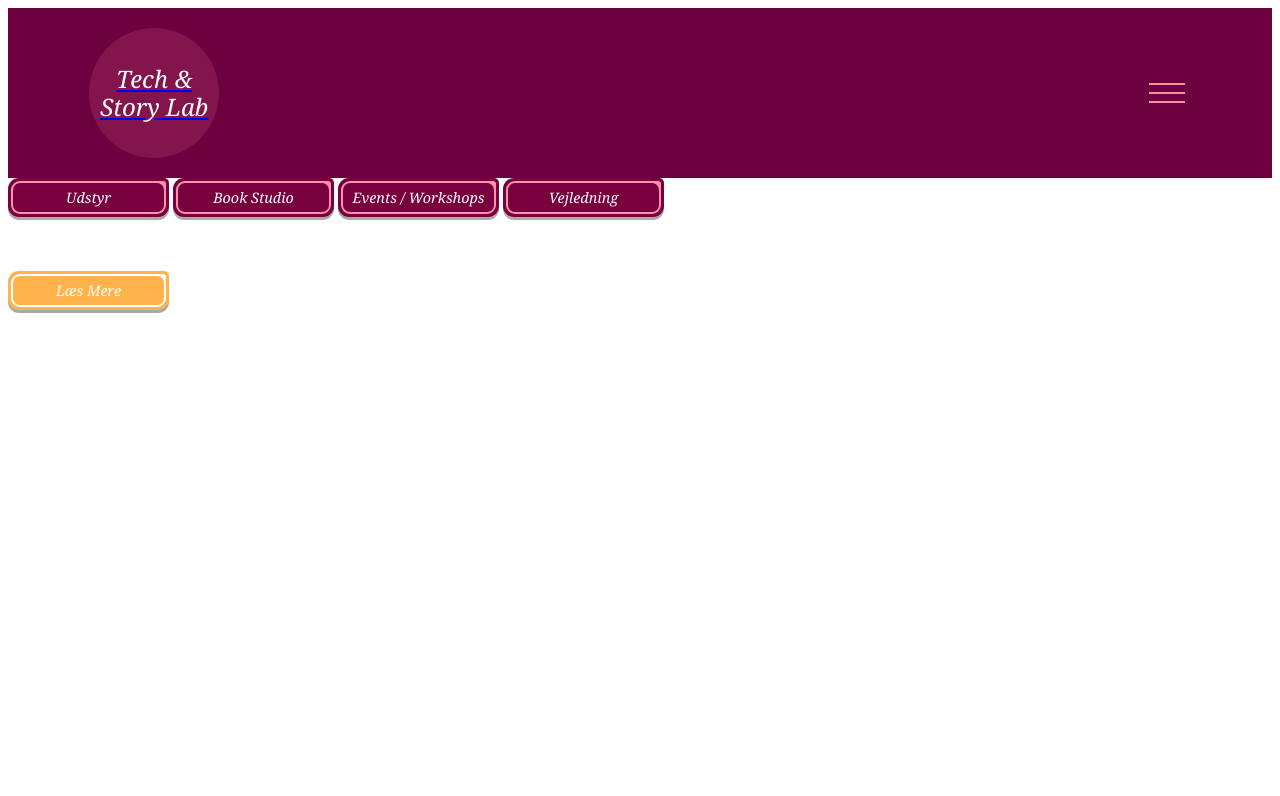
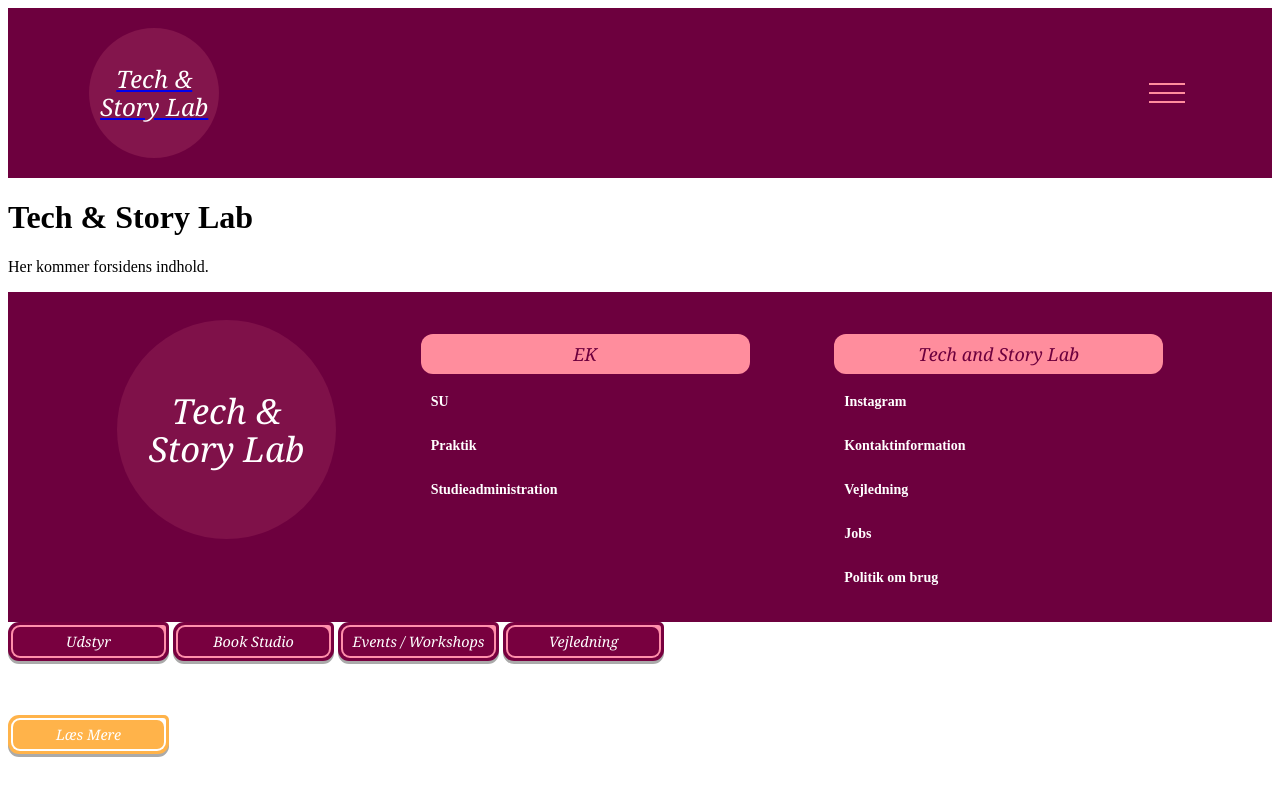
Before and after one commit to Jacobsvi/t-sl_astro, an Astro site: page / in a window 1280 px wide. Built offline with nearby package versions, Linux system fonts and the light colour scheme; Astro itself is replaced by a stand-in of ours; no server answers; the database is empty.

Commit message:
feat: implement Footer component with links and styling

```diff
--- a/src/components/Footer.astro
+++ b/src/components/Footer.astro
@@ -1,3 +1,221 @@
+
+---
+const { logoSrc = "" } = Astro.props;
+
+// Erstat "#" med de rigtige adresser, når I har dem.
+const ekLinks = [
+  { text: "SU", href: "/" },
+  { text: "Praktik", href: "/" },
+  { text: "Studieadministration", href: "/" },
+];
+
+const labLinks = [
+  { text: "Instagram", href: "/udstyr" },
+  { text: "Kontaktinformation", href: "/" },
+  { text: "Vejledning", href: "/help" },
+  { text: "Jobs", href: "/" },
+  { text: "Politik om brug", href: "/" },
+];
 ---
 
----
+<footer class="site-footer">
+  <div class="footer-inner">
+    <a
+      class="footer-logo-link"
+      href="/"
+      aria-label="Tech & Story Lab – forside"
+    >
+      {
+        logoSrc ? (
+          <img
+            class="footer-logo"
+            src={logoSrc}
+            alt="Tech & Story Lab"
+            width="256"
+            height="256"
+          />
+        ) : (
+          <span class="footer-logo-placeholder" aria-hidden="true">
+            Tech &amp;
+            <br />
+            Story Lab
+          </span>
+        )
+      }
+    </a>
+
+    <nav class="footer-group" aria-labelledby="footer-ek-title">
+      <h2 id="footer-ek-title" class="footer-heading">EK</h2>
+
+      <ul class="footer-links">
+        {
+          ekLinks.map((link) => (
+            <li>
+              <a href={link.href}>{link.text}</a>
+            </li>
+          ))
+        }
+      </ul>
+    </nav>
+
+    <nav class="footer-group" aria-labelledby="footer-lab-title">
+      <h2 id="footer-lab-title" class="footer-heading">
+        Tech and Story Lab
+      </h2>
+
+      <ul class="footer-links">
+        {
+          labLinks.map((link) => (
+            <li>
+              <a href={link.href}>{link.text}</a>
+            </li>
+          ))
+        }
+      </ul>
+    </nav>
+  </div>
+</footer>
+
+<style>
+  .site-footer {
+    --footer-background: #6d003e;
+    --footer-accent: #ff8d9d;
+
+    width: 100%;
+    background-color: var(--footer-background);
+    color: white;
+    font-family: inherit;
+  }
+
+  .site-footer,
+  .site-footer * {
+    box-sizing: border-box;
+  }
+
+  .footer-inner {
+    display: grid;
+    grid-template-columns:
+      minmax(0, 1fr)
+      minmax(0, 1.5fr)
+      minmax(0, 1.5fr);
+    align-items: start;
+    gap: clamp(32px, 6.6vw, 100px);
+
+    width: 100%;
+    max-width: 1512px;
+    margin-inline: auto;
+    padding: 28px clamp(24px, 8.5vw, 128px);
+  }
+
+  .footer-logo-link {
+    display: block;
+    width: 100%;
+    max-width: 256px;
+    border-radius: 50%;
+    color: white;
+    text-decoration: none;
+  }
+
+  .footer-logo {
+    display: block;
+    width: 100%;
+    height: auto;
+    aspect-ratio: 1;
+    object-fit: contain;
+  }
+
+  .footer-logo-placeholder {
+    display: grid;
+    place-content: center;
+
+    width: 100%;
+    aspect-ratio: 1;
+    border-radius: 50%;
+    background-color: rgb(255 141 157 / 12%);
+
+    font-family: "Oso Serif", Georgia, serif;
+    font-size: clamp(24px, 2.7vw, 40px);
+    font-style: italic;
+    line-height: 1.1;
+    text-align: center;
+  }
+
+  .footer-group {
+    min-width: 0;
+    padding-top: 14px;
+  }
+
+  .footer-heading {
+    margin: 0 0 12px;
+    padding: 8px 16px;
+    border-radius: 12px;
+
+    background-color: var(--footer-accent);
+    color: var(--footer-background);
+
+    font-family: "Oso Serif", Georgia, serif;
+    font-size: 18px;
+    font-style: italic;
+    font-weight: 400;
+    line-height: 24px;
+    text-align: center;
+  }
+
+  .footer-links {
+    display: flex;
+    flex-direction: column;
+    gap: 12px;
+
+    margin: 0;
+    padding: 0 10px;
+    list-style: none;
+  }
+
+  .footer-links a {
+    display: inline-block;
+    padding-block: 4px;
+
+    color: white;
+    font-size: 14px;
+    font-weight: 600;
+    line-height: 24px;
+    text-decoration: none;
+    overflow-wrap: anywhere;
+  }
+
+  .footer-links a:hover {
+    text-decoration: underline;
+    text-underline-offset: 4px;
+  }
+
+  .footer-links a:focus-visible,
+  .footer-logo-link:focus-visible {
+    outline: 3px solid white;
+    outline-offset: 5px;
+  }
+
+  @media (max-width: 700px) {
+    .footer-inner {
+      grid-template-columns: 1fr;
+      gap: 32px;
+      padding: 32px 24px;
+    }
+
+    .footer-logo-link {
+      max-width: 150px;
+      justify-self: center;
+    }
+
+    .footer-logo-placeholder {
+      font-size: 26px;
+    }
+
+    .footer-group {
+      padding-top: 0;
+    }
+
+    .footer-links a {
+      font-size: 16px;
+    }
+  }
+</style>
--- a/src/layouts/layout.astro
+++ b/src/layouts/layout.astro
@@ -1,7 +1,20 @@
 ---
 import Header from '../components/Header.astro';
+import Footer from "../components/Footer.astro";
 ---
+
+<body>
 
 <header>
   <Header />
 </header>
+
+<main>
+ <slot/>
+</main>
+
+<footer>
+  <Footer />
+</footer>
+
+</body>
```
